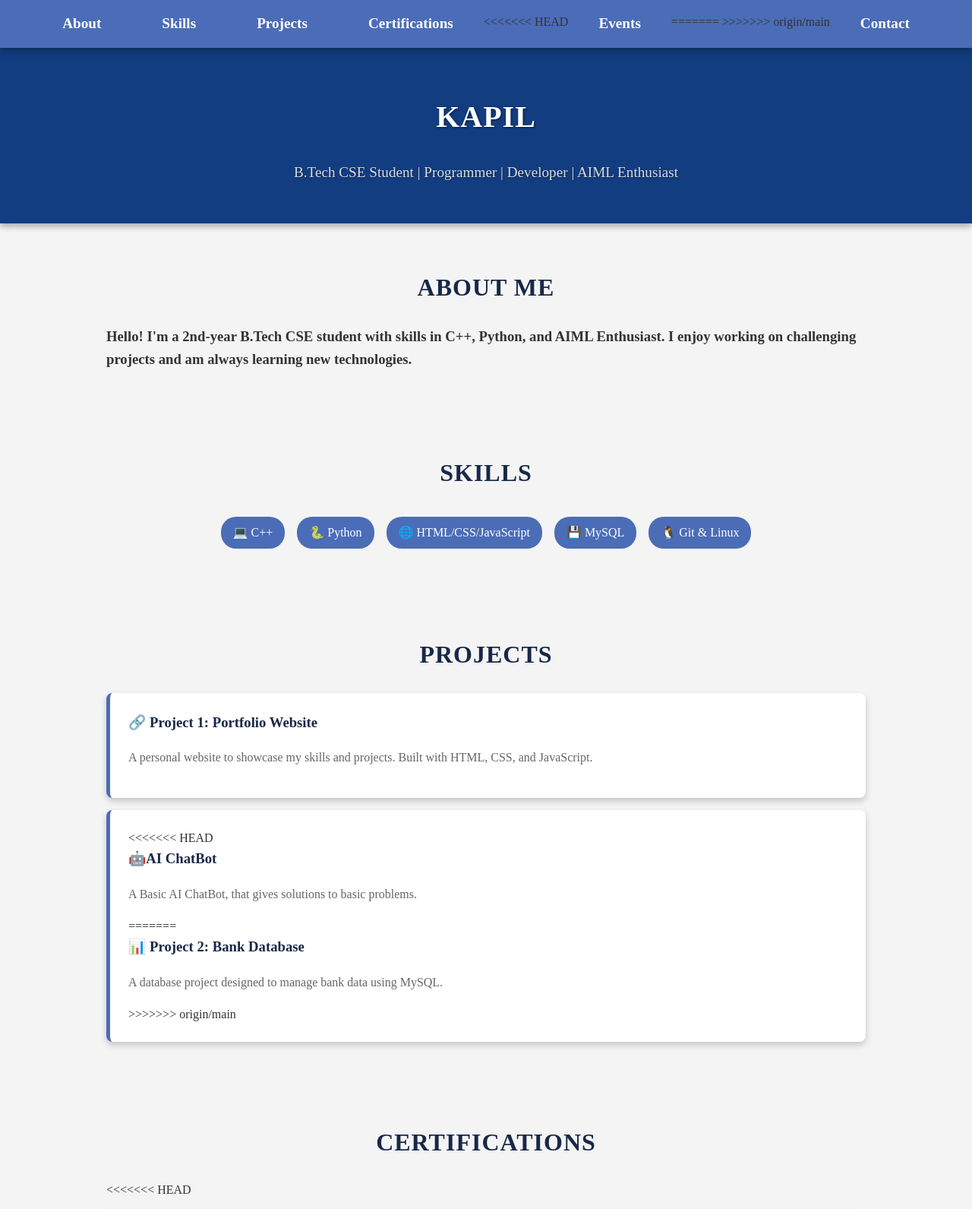
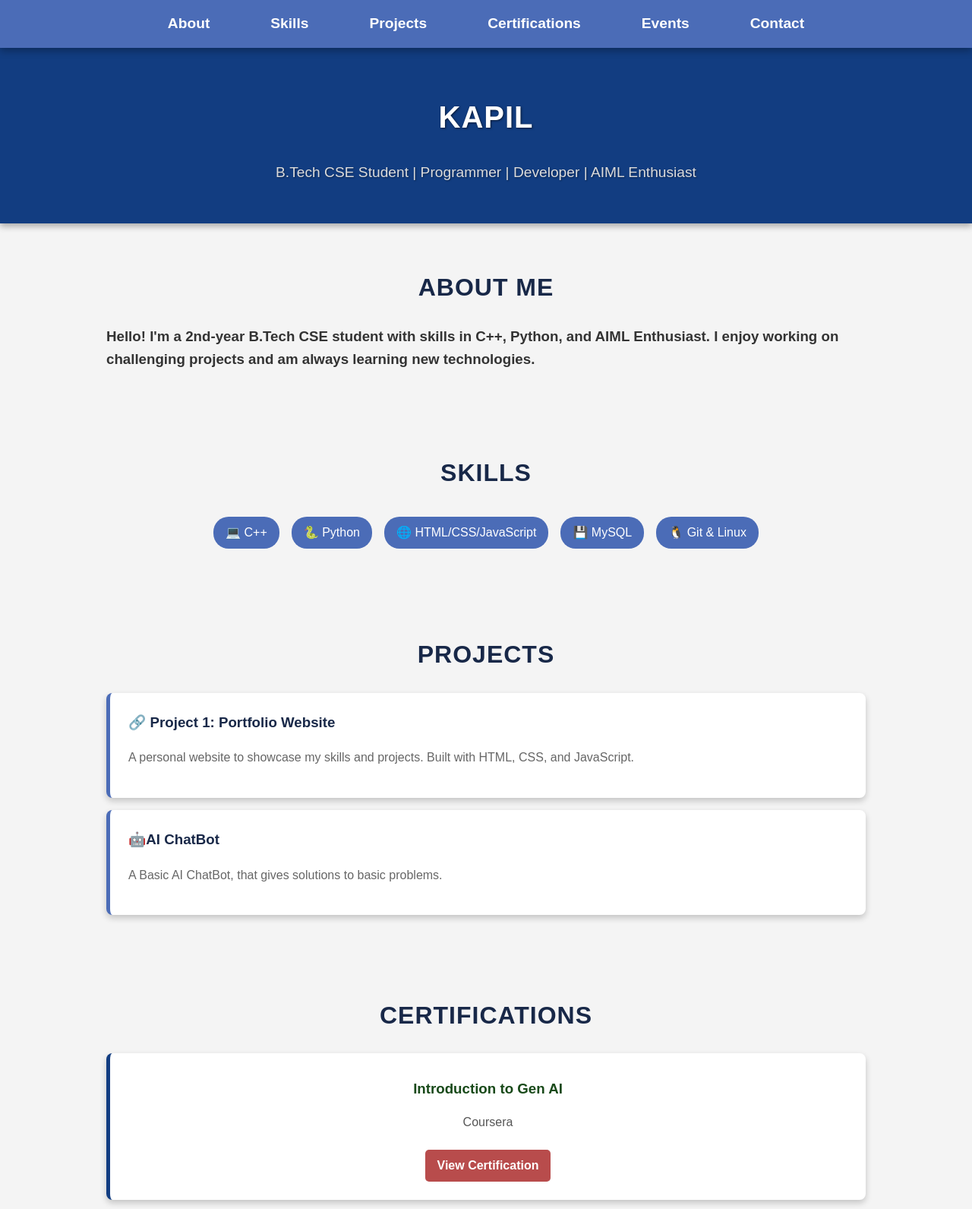
Before and after one commit to yadavkapil23/Basic_Portfolio, a plain HTML site: page index.html in a window 1280 px wide. Shown: the top 1591 px of the page at 76% size. Drawn offline with Linux system fonts and the light colour scheme.

Commit message:
first commit

```diff
--- a/index.html
+++ b/index.html
@@ -17,10 +17,7 @@
       <li><a href="#skills">Skills</a></li>
       <li><a href="#projects">Projects</a></li>
       <li><a href="#certifications">Certifications</a></li>
-<<<<<<< HEAD
       <li><a href="#events">Events</a></li>
-=======
->>>>>>> origin/main
       <li><a href="#contact">Contact</a></li>
     </ul>
   </nav>
@@ -58,20 +55,14 @@
       <p>A personal website to showcase my skills and projects. Built with HTML, CSS, and JavaScript.</p>
     </div>
     <div class="card">
-<<<<<<< HEAD
       <h3><span class="icon">🤖</span>AI ChatBot</h3>
       <p>A Basic AI ChatBot, that gives solutions to basic problems.</p>
-=======
-      <h3><span class="icon">📊</span> Project 2: Bank Database</h3>
-      <p>A database project designed to manage bank data using MySQL.</p>
->>>>>>> origin/main
     </div>
   </section>
 
   <!-- Certifications Section -->
   <section id="certifications" class="container">
     <h2 class="section-title">Certifications</h2>
-<<<<<<< HEAD
     <div class="certification-card">
       <h3>Introduction to Gen AI</h3>
       <p>Coursera</p>
@@ -99,45 +90,14 @@
     <div class="event-card">
       <h3>AI/ML Workshop</h3>
       <p>Attended an in-depth AI/ML workshop where I enhanced my understanding of Machine Learning models.</p>
-=======
-
-    <!-- Certification Card 1 -->
-    <div class="certification-card">
-      <h3>Introduction to Gen AI</h3>
-      <p>Coursera</p>
-      <a href="https://coursera.org" target="_blank" class="view-certification">View Certification</a>
-    </div>
-
-    <!-- Certification Card 2 -->
-    <div class="certification-card">
-      <h3>21-Day Coding Event</h3>
-      <p>UPES ACM</p>
-      <a href="https://upes.acm.org" target="_blank" class="view-certification">View Certification</a>
->>>>>>> origin/main
     </div>
   </section>
 
   <!-- Contact Section -->
-<<<<<<< HEAD
- <section id="contact" class="container">
-  <h2 class="section-title">Contact Me</h2>
-  <p>Feel free to connect with me on:</p>
-  <div class="social-links">
-    <a href="https://www.linkedin.com/in/kapil-516749313" target="_blank" class="social-link">LinkedIn
-    </a>
-    </div>
-    <div class="social-links"><a href="https://x.com/yadavkapil460" target="_blank" class="social-link">Twitter
-    </a></div>
-  </div>
-  <p>Or email me at <a href="mailto:ky8050989@gmail.com">ky8050989@gmail.com</a>.</p>
-</section>
-=======
   <section id="contact" class="container">
     <h2 class="section-title">Contact Me</h2>
-    <p>Feel free to connect with me on <a href="#">LinkedIn</a> or email me at <a
-        href="mailto:ky8050989@gmail.com">ky8050989@gmail.com</a>.</p>
+    <p>Feel free to connect with me on <a href="#">LinkedIn</a> or email me at <a href="mailto:ky8050989@gmail.com">ky8050989@gmail.com</a>.</p>
   </section>
->>>>>>> origin/main
 
   <!-- Footer -->
   <footer>
@@ -147,8 +107,4 @@
   <script src="script.js"></script>
 </body>
 
-<<<<<<< HEAD
 </html>
-=======
-</html>
->>>>>>> origin/main
--- a/style.css
+++ b/style.css
@@ -1,6 +1,5 @@
 /* General Styling */
 body {
-<<<<<<< HEAD
   font-family: Arial, sans-serif;
   margin: 0;
   padding: 0;
@@ -175,7 +174,7 @@ header p {
 
 /* Events Section */
 .event-card {
-  background: #6455c3;
+  background: #4b6cb7;
   color: #ffffff;
   margin: 0.5rem;
   padding: 1.5rem 1rem;
@@ -199,9 +198,8 @@ header p {
 
 .event-card:hover {
   transform: scale(1.05);
-  background: #41779a;
+  background: #123d81;
 }
-
 
 /* Footer Styling */
 footer {
@@ -215,190 +213,3 @@ footer a {
   color: #4b6cb7;
   text-decoration: none;
 }
-=======
-    font-family: Arial, sans-serif;
-    margin: 0;
-    padding: 0;
-    background-color: #f4f4f4;
-    color: #333;
-    line-height: 1.6;
-  }
-
-  /* Navigation Styling */
-  nav {
-    background: #4b6cb7;
-    padding: 1rem 0;
-    position: sticky;
-    top: 0;
-    width: 100%;
-    z-index: 1000;
-    box-shadow: 0 4px 10px rgba(0, 0, 0, 0.3);
-  }
-
-  .nav-links {
-    display: flex;
-    justify-content: center;
-    margin: 0;
-    padding: 0;
-  }
-
-  .nav-links li {
-    list-style: none;
-    margin: 0 1.5rem;
-  }
-
-  .nav-links a {
-    color: #ffffff;
-    text-decoration: none;
-    font-size: 1.2rem;
-    font-weight: bold;
-    padding: 0.5rem 1rem;
-    border-radius: 5px;
-    transition: background 0.3s, transform 0.2s;
-  }
-
-  .nav-links a:hover {
-    background: rgba(255, 255, 255, 0.2);
-    color: #00ff2a;
-    transform: scale(1.05);
-  }
-
-  /* Header Styling */
-  header {
-    background-color: #123d81;
-    color: #fff;
-    padding: 2rem 1.5rem;
-    text-align: center;
-    box-shadow: 0 4px 8px rgba(0, 0, 0, 0.3);
-  }
-
-  header h1 {
-    font-size: 2.5rem;
-    letter-spacing: 1px;
-    font-weight: bold;
-    text-transform: uppercase;
-    text-shadow: 1px 1px 3px rgba(0, 0, 0, 0.6);
-  }
-
-  header p {
-    margin-top: 0.5rem;
-    font-size: 1.2rem;
-    font-weight: 300;
-    color: #dcdcdc;
-    text-shadow: 1px 1px 2px rgba(0, 0, 0, 0.4);
-  }
-
-  /* Container */
-  .container {
-    width: 90%;
-    max-width: 1000px;
-    margin: auto;
-    padding: 2rem 0;
-  }
-
-  /* Section Title */
-  .section-title {
-    font-size: 2rem;
-    text-align: center;
-    margin-bottom: 1.5rem;
-    color: #182848;
-    text-transform: uppercase;
-    letter-spacing: 1px;
-  }
-
-  /* Skills Section */
-  .skills-list {
-    display: flex;
-    justify-content: center;
-    flex-wrap: wrap;
-    list-style: none;
-    padding: 0;
-  }
-
-  .skills-list li {
-    background: #4b6cb7;
-    color: #fff;
-    margin: 0.5rem;
-    padding: 0.5rem 1rem;
-    border-radius: 20px;
-    font-size: 1rem;
-    transition: transform 0.2s;
-  }
-
-  .skills-list li:hover {
-    transform: scale(1.1);
-  }
-
-  /* Project Section */
-  .card {
-    background: #fff;
-    padding: 1.5rem;
-    margin: 1rem 0;
-    box-shadow: 0 4px 8px rgba(0, 0, 0, 0.2);
-    border-left: 5px solid #4b6cb7;
-    border-radius: 8px;
-  }
-
-  .card h3 {
-    margin-top: 0;
-    color: #182848;
-  }
-
-  .card p {
-    color: #666;
-  }
-
-  /* Certifications Section */
-  .certification-card {
-    background: #ffffff;
-    border-radius: 8px;
-    padding: 1.5rem;
-    margin: 1rem 0;
-    box-shadow: 0 4px 8px rgba(0, 0, 0, 0.2);
-    border-left: 5px solid #123d81;
-    display: flex;
-    flex-direction: column;
-    align-items: center;
-  }
-
-  .certification-card h3 {
-    color: #184919;
-    margin: 0.5rem 0;
-  }
-
-  .certification-card p {
-    color: #555;
-    margin: 0.5rem 0;
-  }
-
-  .view-certification {
-    display: inline-block;
-    color: #ffffff;
-    text-decoration: none;
-    font-weight: bold;
-    padding: 0.5rem 1rem;
-    border-radius: 5px;
-    background-color: #b84c4c;
-    margin-top: 1rem;
-    transition: background 0.3s, transform 0.2s;
-  }
-
-  .view-certification:hover {
-    background-color: #167e3e;
-    transform: scale(1.05);
-  }
-
-  /* Footer Styling */
-  footer {
-    background: #182848;
-    color: #fff;
-    text-align: center;
-    padding: 1.5rem 0;
-  }
-
-  footer a {
-    color: #4b6cb7;
-    text-decoration: none;
-  }
-
->>>>>>> origin/main
```
